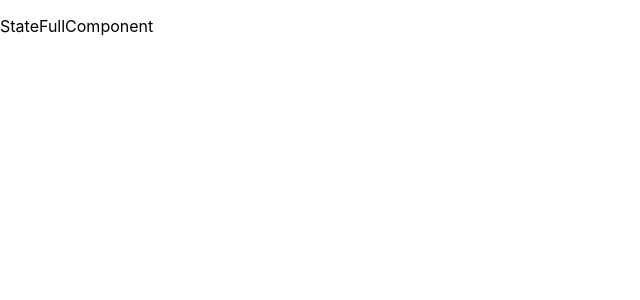
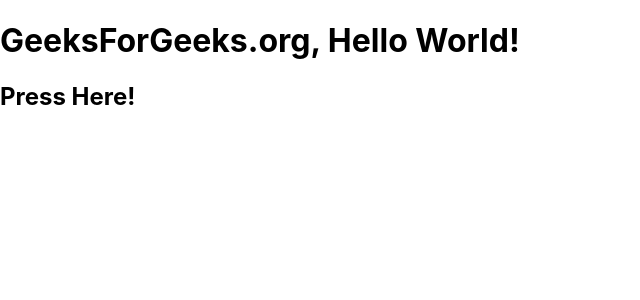
Before and after one commit to rizkinahayyuni/Praktikum-Pemrograman-Berbasis-Framework, a React (Create React App) app in the folder Praktikum 3-React Component/praktikum/: page / in a window 1280 px wide. Shown: the top 300 px of the page, without its empty margins (0-640 px from the left). Built offline with nearby package versions, Linux system fonts and the light colour scheme.

Commit message:
Menambahkan File CSS

```diff
--- /dev/null
+++ b/Praktikum 3-React Component/praktikum/src/HelloComponent.css
@@ -0,0 +1,3 @@
+.text-p{
+    color: red;
+}
--- a/Praktikum 3-React Component/praktikum/src/index.js
+++ b/Praktikum 3-React Component/praktikum/src/index.js
@@ -5,18 +5,37 @@
 import reportWebVitals from './reportWebVitals';
 import { render } from '@testing-library/react';
 
-function HelloComponent(){
-  return HelloComponent
-}
+class Test extends React.Component {
+  constructor(props) {
+    super(props);
+    this.state = { hello : "World!" };
+  }
 
-class StateFullComponent extends React.Component{
+  componentWillMount() {
+    console.log("componentWillMount()");
+  }
+
+  componentDidMount() {
+    console.log("componentDidMount()");
+  }
+
+  changeState() {
+    this.setState({ hello : "Geek!" })
+  }
   render() {
-    return <p>StateFullComponent</p>
+    return (
+      <div>
+        <h1>GeeksForGeeks.org, Hello { this.state.hello }</h1>
+        <h2>
+          <a onClick={ this.changeState.bind(this) }>Press Here!</a>
+        </h2>
+      </div>
+    );
   }
 }
 
 ReactDOM.render(
-  <StateFullComponent />,
+  <Test />,
   document.getElementById('root')
 );
 
```
Also changed, not shown: Praktikum 3-React Component/praktikum/src/HelloComponent.jsx (added, +9 -0 lines).
